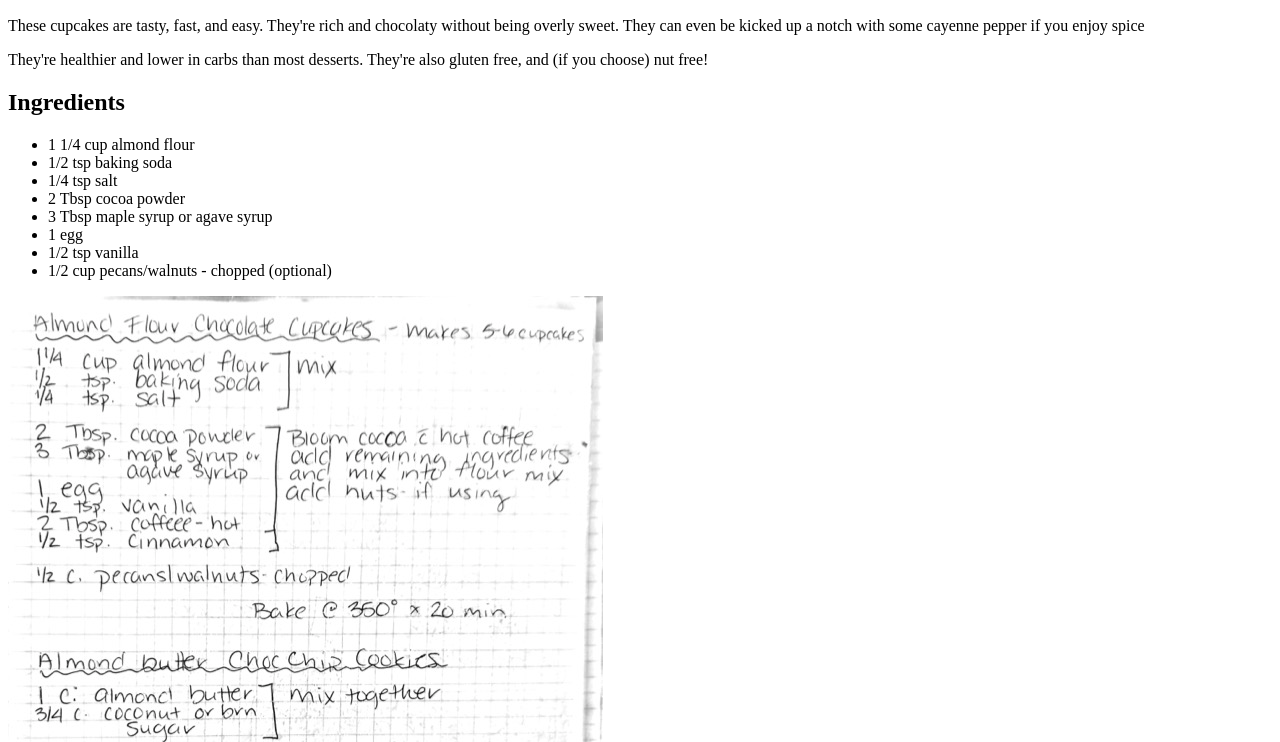
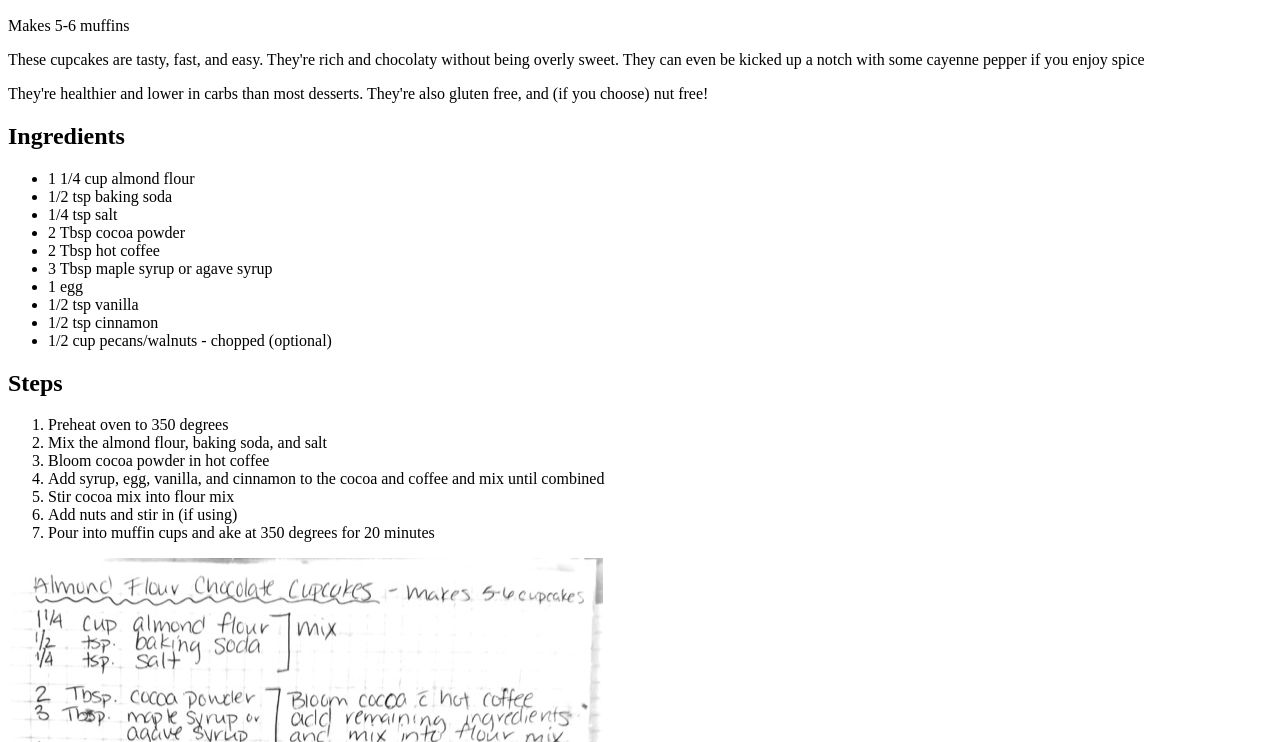
Before and after one commit to kristenhahn/odin-recipes, a plain HTML site: page recipes/almond_flour_chocolate_cupakes.html in a window 1280 px wide. Shown: the part 430-1172 px from the top of the page. Drawn offline with Linux system fonts and the light colour scheme.

```diff
--- a/recipes/almond_flour_chocolate_cupakes.html
+++ b/recipes/almond_flour_chocolate_cupakes.html
@@ -15,6 +15,8 @@
 
         <img src="https://mediavine-res.cloudinary.com/image/upload/s--vMnKbiXz--/ar_16:9,c_fill,f_auto,fl_lossy,h_360,q_auto,w_640/v1663854995/b6aedi30tanrj43hevpd.jpg" alt="chocolate cupcakes with chocolate frosting and sprinkles">
 
+        <p>Makes 5-6 muffins</p>
+
         <p>These cupcakes are tasty, fast, and easy. They're rich and chocolaty
             without being overly sweet.  They can even be kicked up a notch with some
         cayenne pepper if you enjoy spice</p>
@@ -29,11 +31,25 @@
             <li>1/2 tsp baking soda</li>
             <li>1/4 tsp salt</li>
             <li>2 Tbsp cocoa powder</li>
+            <li>2 Tbsp hot coffee</li>
             <li>3 Tbsp maple syrup or agave syrup</li>
             <li>1 egg</li>
             <li>1/2 tsp vanilla</li>
+            <li>1/2 tsp cinnamon</li>
             <li>1/2 cup pecans/walnuts - chopped (optional)</li>
         </ul>
+
+        <h2>Steps</h2>
+        <ol>
+            <li>Preheat oven to 350 degrees</li>
+            <li>Mix the almond flour, baking soda, and salt</li>
+            <li>Bloom cocoa powder in hot coffee</li>
+            <li>Add syrup, egg, vanilla, and cinnamon to the cocoa and coffee and mix until combined</li>
+            <li>Stir cocoa mix into flour mix</li>
+            <li>Add nuts and stir in (if using)</li>
+            <li>Pour into muffin cups and ake at 350 degrees for 20 minutes</li>
+
+        </ol>
 
         <img src="../images/almond_flour_choc_cupcake_recipe.jpg" alt="handwritten copy of this recipe on engineering grid paper">
 
```
